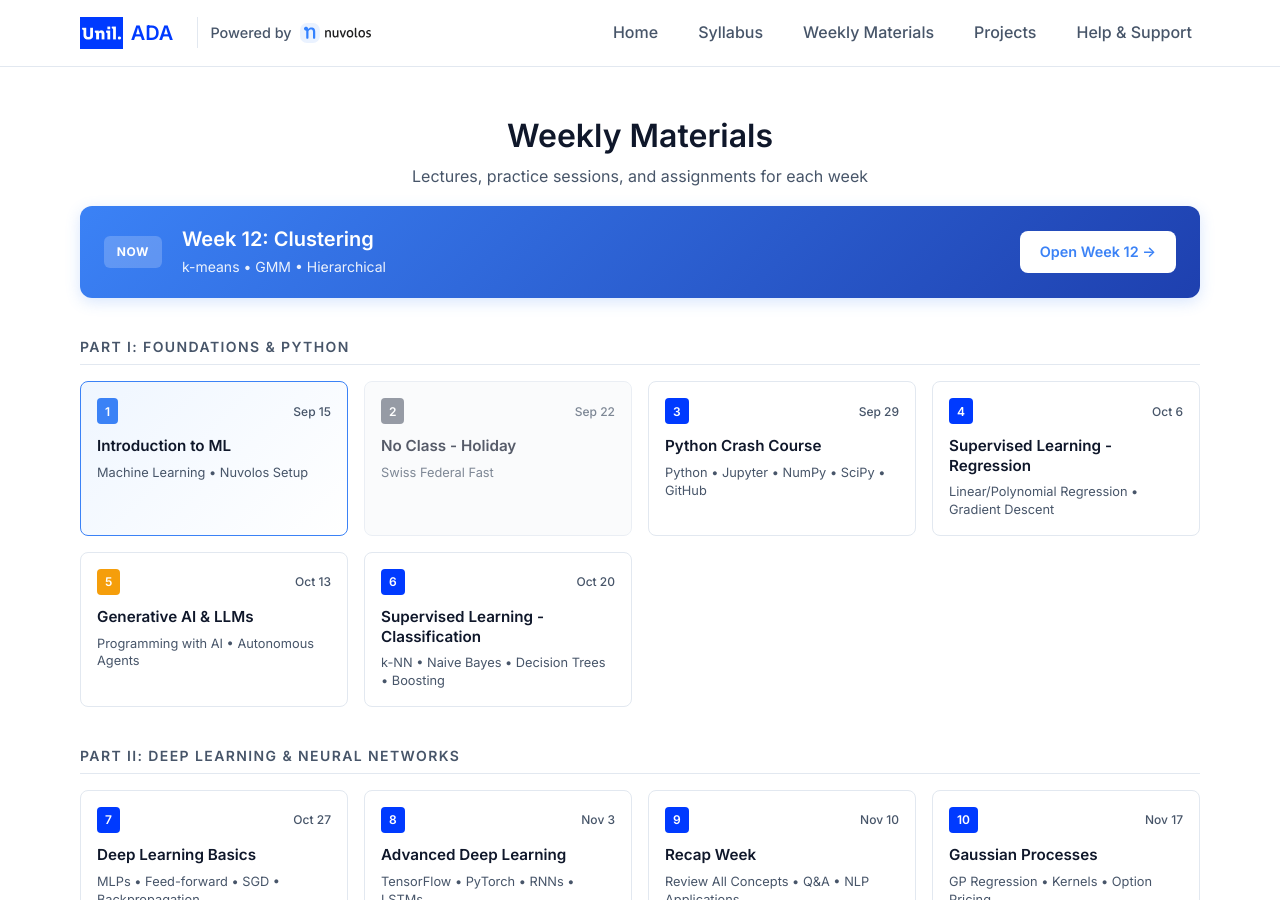
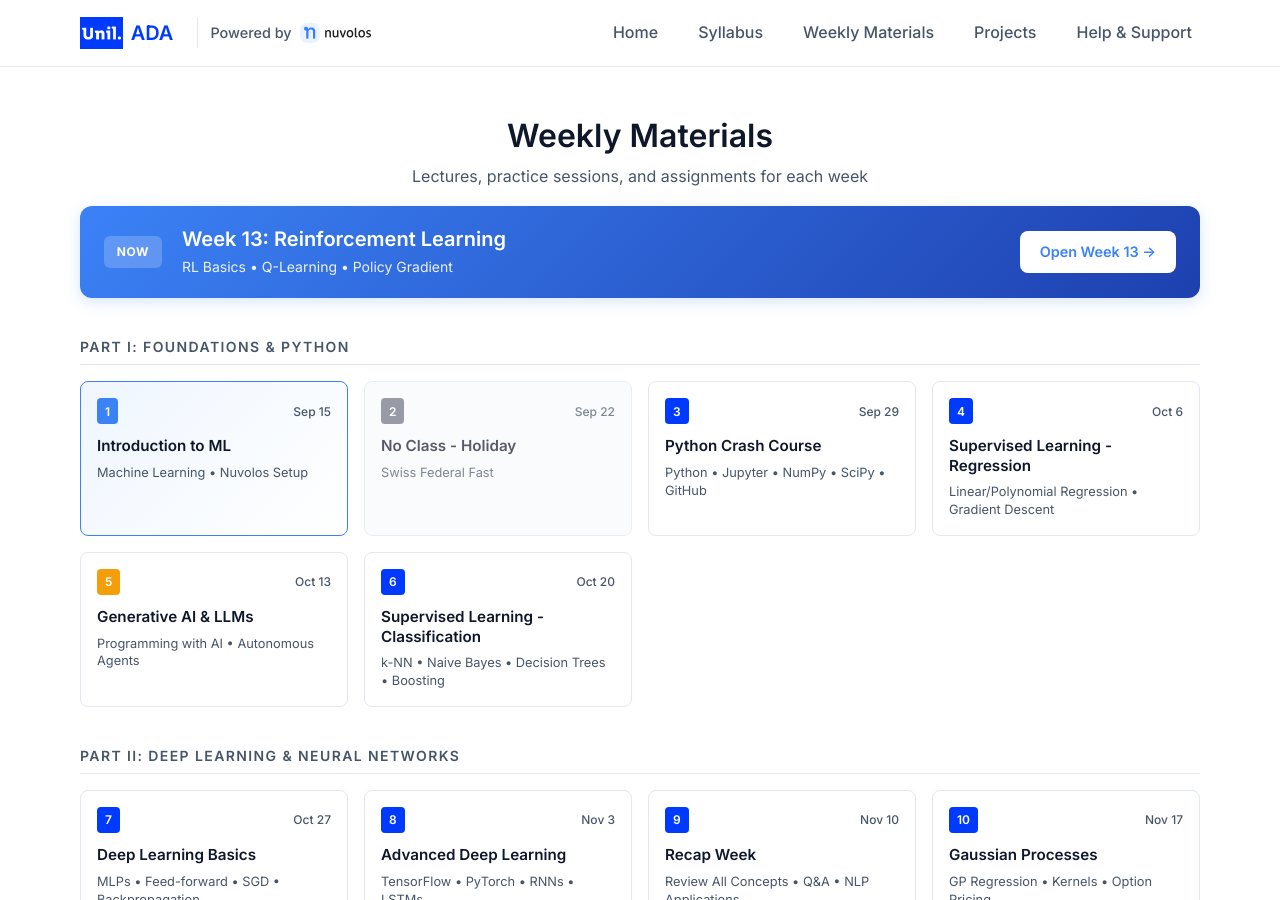
Before and after one commit to ap-unil-2025/ada-course-materials, a Jekyll site: the page built from docs/weekly-materials.md, in a window 1280 px wide and 900 px high. Built offline with Jekyll 4.4.1, drawn with Linux system fonts in a browser that asks for light colours.

Commit message:
🔄 Weekly update: Set current week on main and weekly pages - 2025-12-08

```diff
--- a/docs/index.html
+++ b/docs/index.html
@@ -9,8 +9,8 @@ layout: default
     <div class="current-content">
       <span class="current-label">NOW</span>
       <div class="current-info">
-        <h2>Week 12: Clustering</h2>
-        <p>k-means • GMM • Hierarchical</p>
+        <h2>Week 13: Reinforcement Learning</h2>
+        <p>RL Basics • Q-Learning • Policy Gradient</p>
       </div>
     </div>
     <a href="{{ '/weekly-materials' | relative_url }}" class="current-btn">Access Weekly Hub →</a>
--- a/docs/weekly-materials.md
+++ b/docs/weekly-materials.md
@@ -33,11 +33,11 @@ layout: default
     <div class="current-content">
       <span class="current-label">NOW</span>
       <div class="current-info">
-        <h2>Week 12: Clustering</h2>
-        <p>k-means • GMM • Hierarchical</p>
+        <h2>Week 13: Reinforcement Learning</h2>
+        <p>RL Basics • Q-Learning • Policy Gradient</p>
       </div>
     </div>
-    <a href="{{ '/week/week12' | relative_url }}" class="current-btn">Open Week 12 →</a>
+    <a href="{{ '/week/week13' | relative_url }}" class="current-btn">Open Week 13 →</a>
   </div>
 
   <section class="course-section">
```
Also changed, not shown: .github/last-weekly-update.txt.
